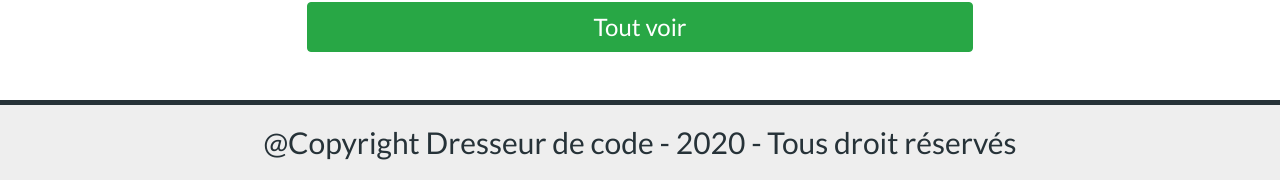
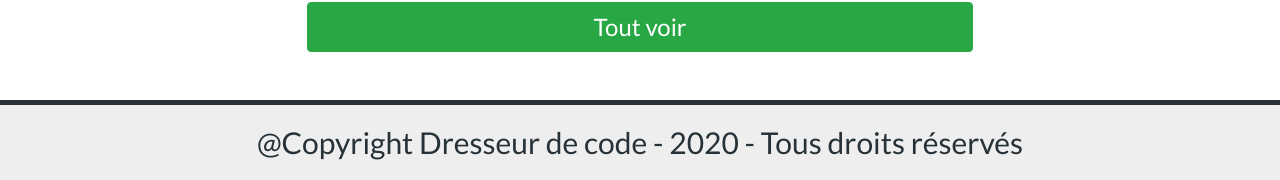
Before and after one commit to MikeLogovi/webfolio, a Django app: page / in a window 1280 px wide. Shown: the part 1906-2086 px from the top of the page. Run offline with Django 3.2, Linux system fonts and the light colour scheme; data comes from the database, SQL or seed files in the repository; some libraries are stand-ins or nearby versions.

Commit message:
Very good

```diff
--- a/templates/layout/footer.html
+++ b/templates/layout/footer.html
@@ -1,3 +1,3 @@
 <div class="footer container-fluid text-center">
-    @Copyright Dresseur de code - 2020 - Tous droit réservés
+    @Copyright Dresseur de code - 2020 - Tous droits réservés
 </div>
```
